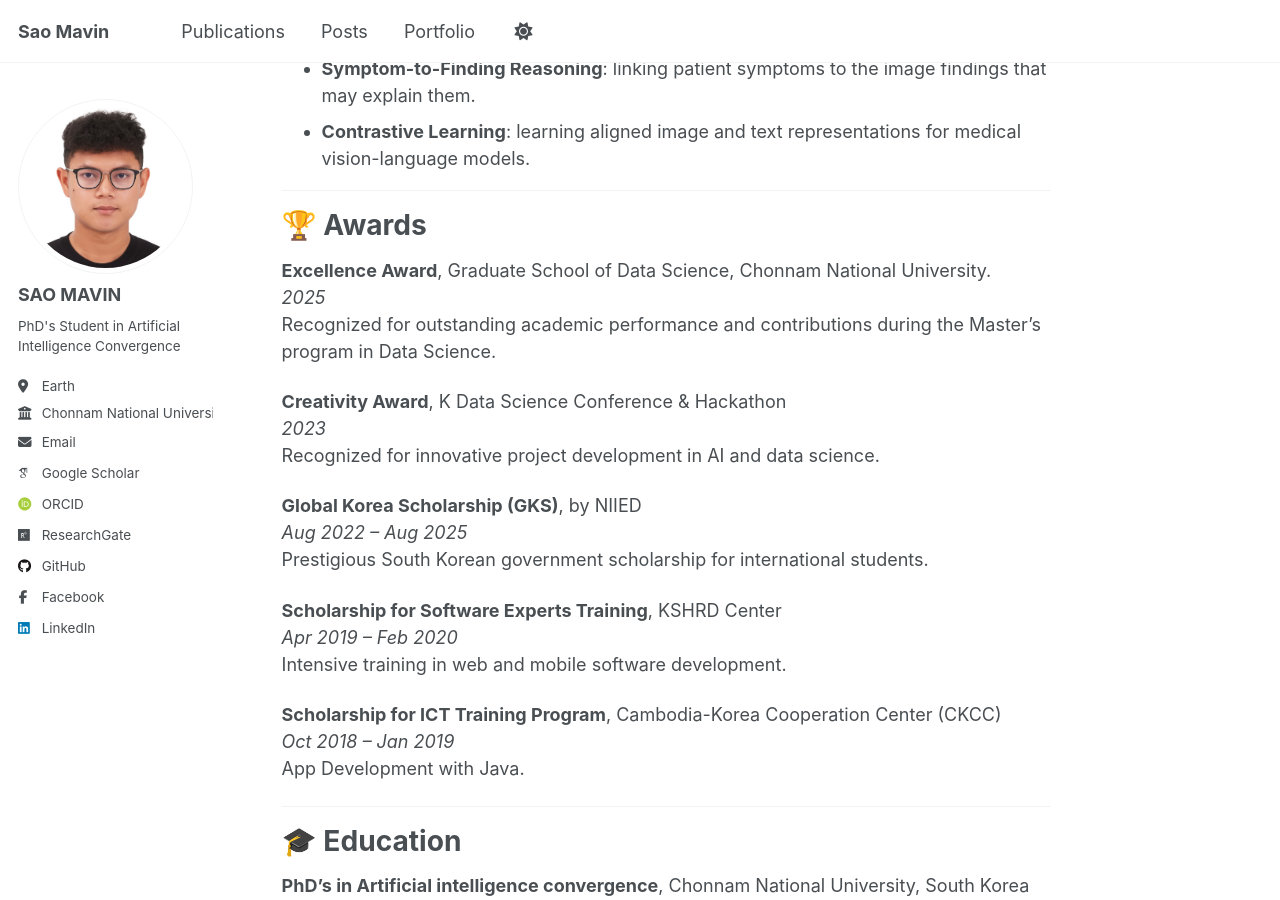
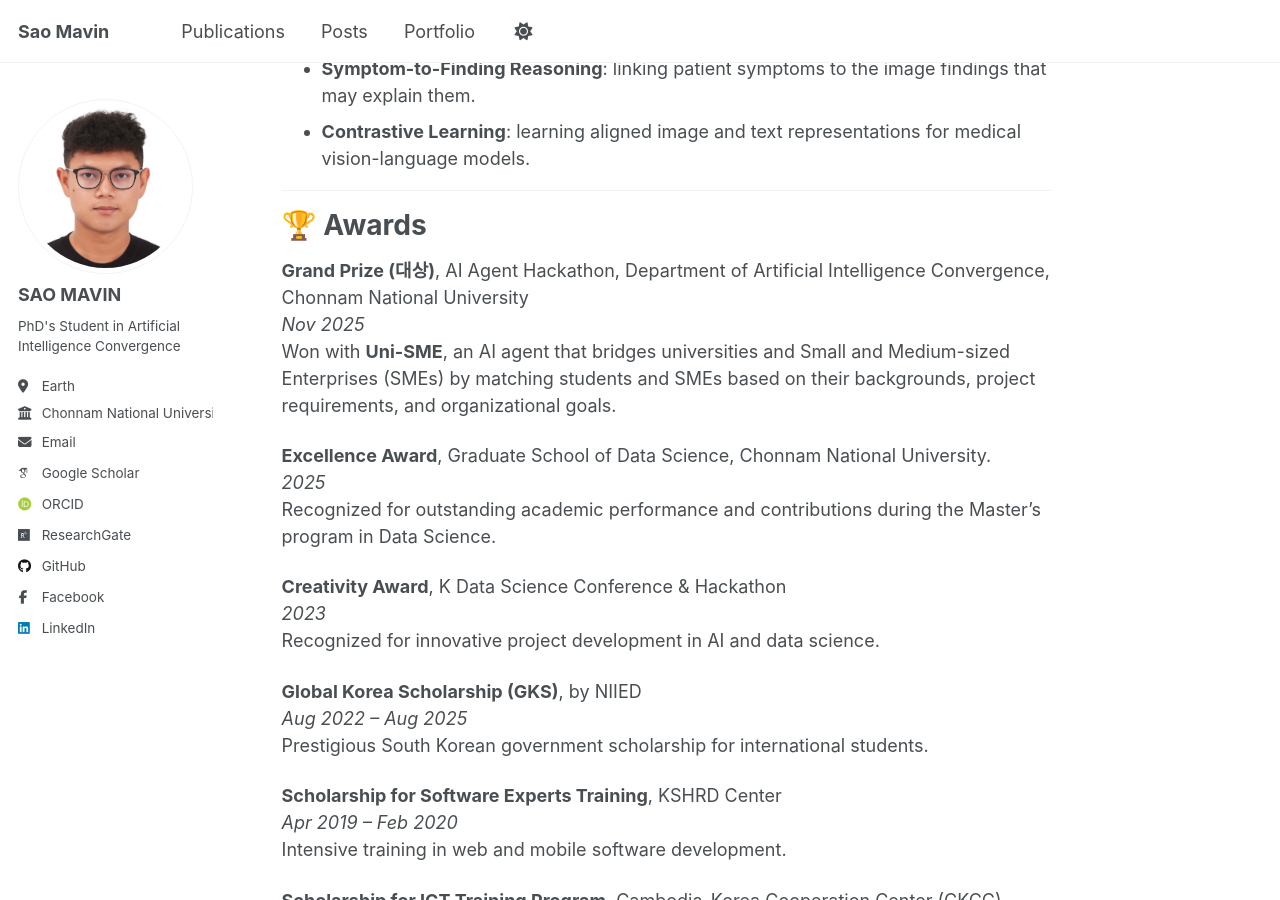
Before and after one commit to MavinSao/mavinsao.github.io, a Jekyll site: the page built from _pages/about.md, in a window 1280 px wide and 900 px high, scrolled down 515 px. Built offline with Jekyll 4.4.1, drawn with Linux system fonts in a browser that asks for light colours; some web fonts are replaced.

Commit message:
Add AI Agent Hackathon Grand Prize to awards
Co-Authored-By: Claude Opus 5.5 <noreply@anthropic.com>
Claude-Session: https://claude.ai/code/session_01CAcfDEs2EfSDhMLpHCHG2n

```diff
--- a/_pages/about.md
+++ b/_pages/about.md
@@ -24,6 +24,10 @@ My research focuses on Artificial Intelligence, Medical Imaging, and Multi-Modal
 
 🏆 Awards
 ======
+
+**Grand Prize (대상)**, AI Agent Hackathon, Department of Artificial Intelligence Convergence, Chonnam National University
+*Nov 2025*
+Won with **Uni-SME**, an AI agent that bridges universities and Small and Medium-sized Enterprises (SMEs) by matching students and SMEs based on their backgrounds, project requirements, and organizational goals.
 
 **Excellence Award**, Graduate School of Data Science, Chonnam National University.
 *2025*
```
